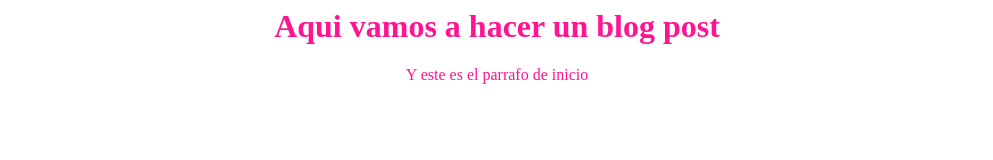
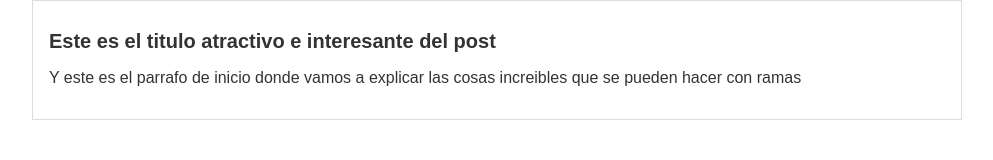
Before and after one commit to eqznava/emi_hyperblog, a plain HTML site: page index.html in a window 1280 px wide. Shown: the whole page, without its empty margins (143-1136 px from the left). Drawn offline with Linux system fonts and the light colour scheme.

Commit message:
commit al master de blogspot en su version mas reciente

```diff
--- a/css/estilos.css
+++ b/css/estilos.css
@@ -1,6 +1,23 @@
 body
 {
-  color: deeppink;
+  color: #333;
   text-align: center;
-  font-family: "Arieal";
+  font-family: "Arial";
+  font-size:16px;
+  margin:0;
+  padding:0;
 }
+
+#container
+{
+width:70%;
+padding: 1em;
+text-align: left;
+border: 1px solid #DDD;
+margin: 0 auto;
+}
+
+#container h1
+{
+  font-size:20px;
+}
--- a/index.html
+++ b/index.html
@@ -6,7 +6,18 @@
     </title>
   </head>
   <body>
-    <h1>Aqui vamos a hacer un blog post</h1>
-    <p>Y este es el parrafo de inicio</p>
+    <div id="container">
+      <div id="post">
+        <h1>
+	 Este es el titulo atractivo
+	 e interesante del post
+	</h1>
+        <p>
+	Y este es el parrafo de inicio
+	donde vamos a explicar las cosas
+	increibles que se pueden hacer con ramas
+	</p>
+      </div>
+    </div>
   </body>
 </html>
```
